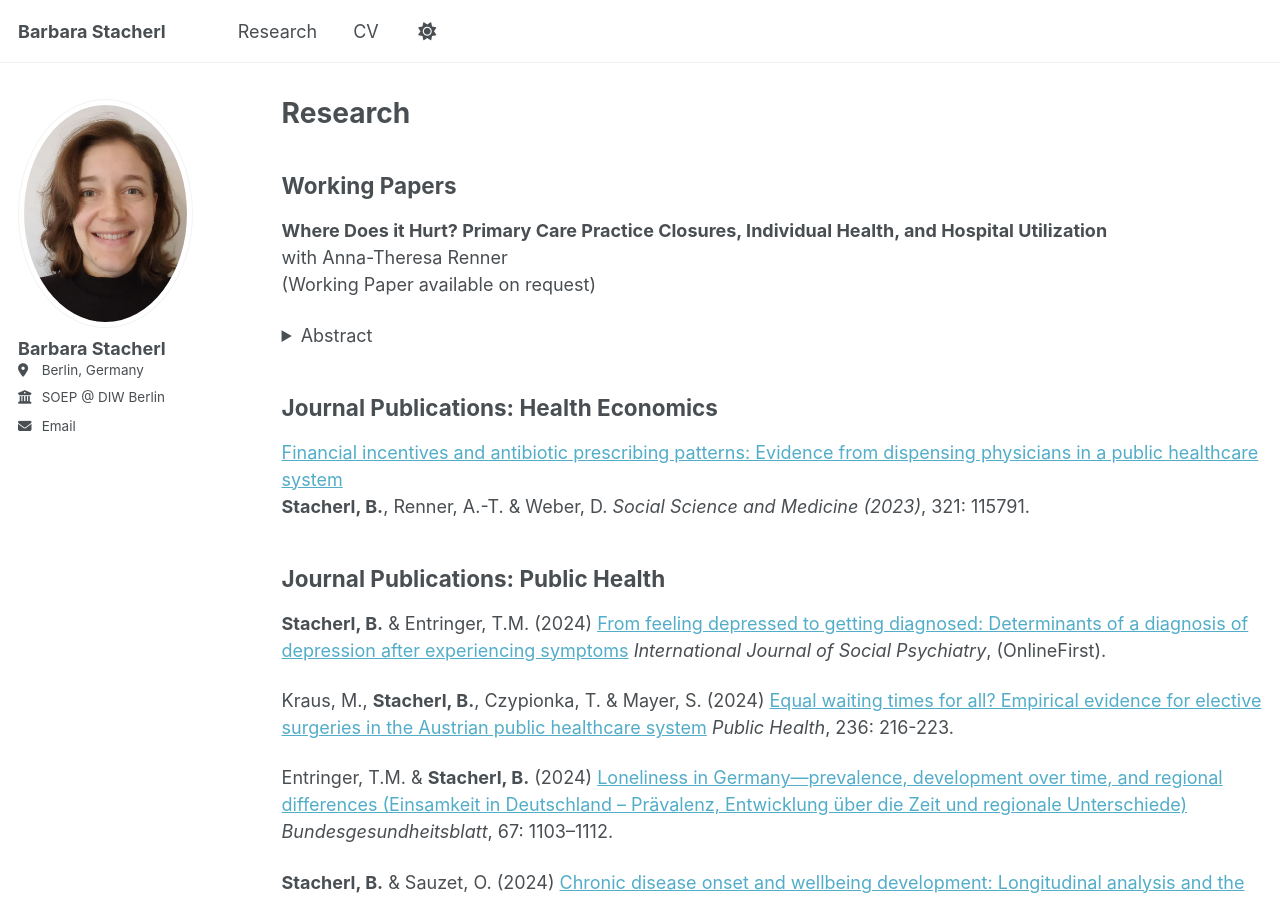
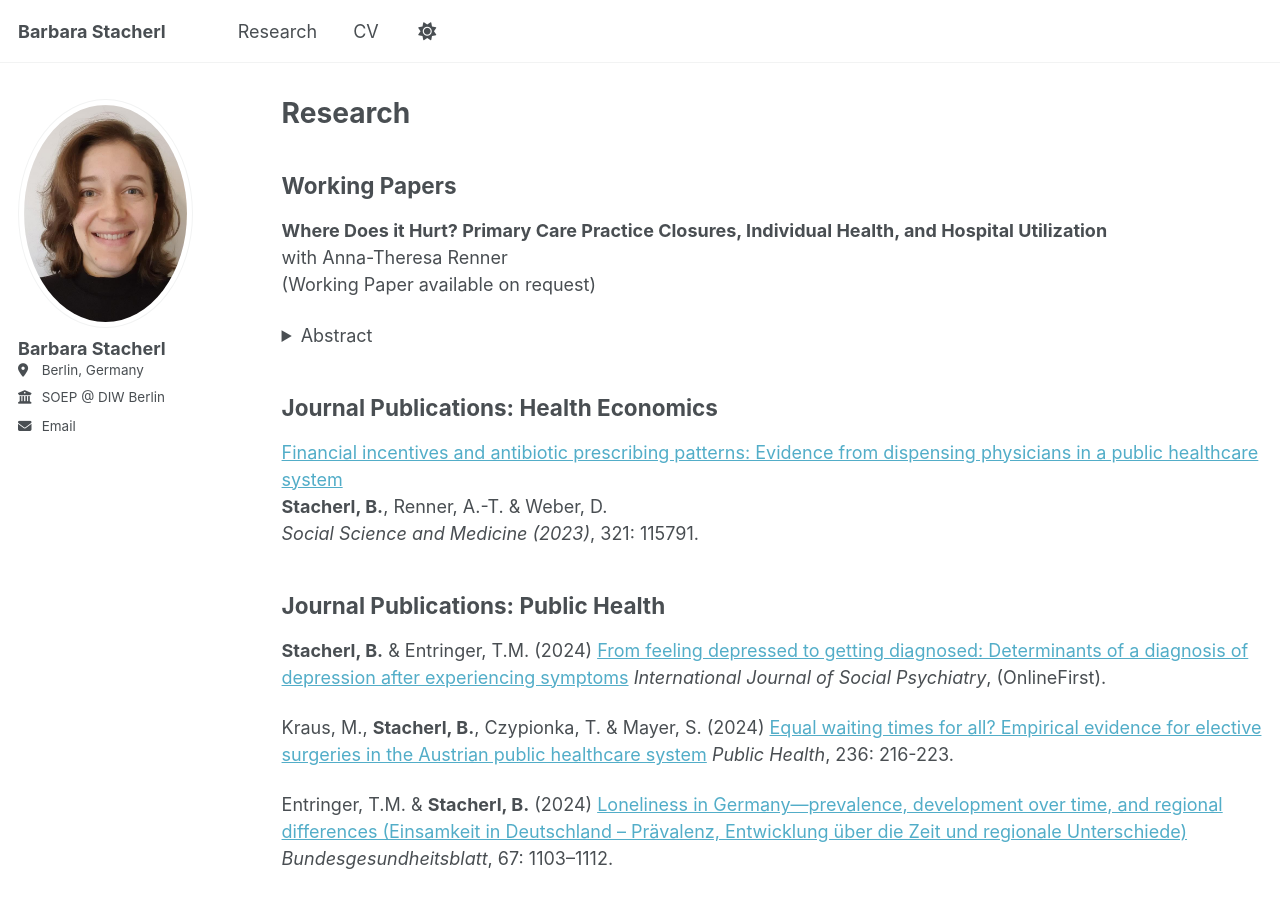
Before and after one commit to barbarastacherl/barbarastacherl.github.io, a Jekyll site: the page built from _pages/research.md, in a window 1280 px wide and 900 px high. Built offline with Jekyll 4.4.1, drawn with Linux system fonts in a browser that asks for light colours.

```diff
--- a/_pages/research.md
+++ b/_pages/research.md
@@ -25,7 +25,7 @@ Our results show that in settings with high GP supply, care discontinuity result
 
 [Financial incentives and antibiotic prescribing patterns: Evidence from
 dispensing physicians in a public healthcare system](https://www.sciencedirect.com/science/article/pii/S027795362300148X) \
-**Stacherl, B.**, Renner, A.-T. & Weber, D.
+**Stacherl, B.**, Renner, A.-T. & Weber, D. \
 *Social Science and Medicine (2023)*, 321: 115791.
 
 
```
